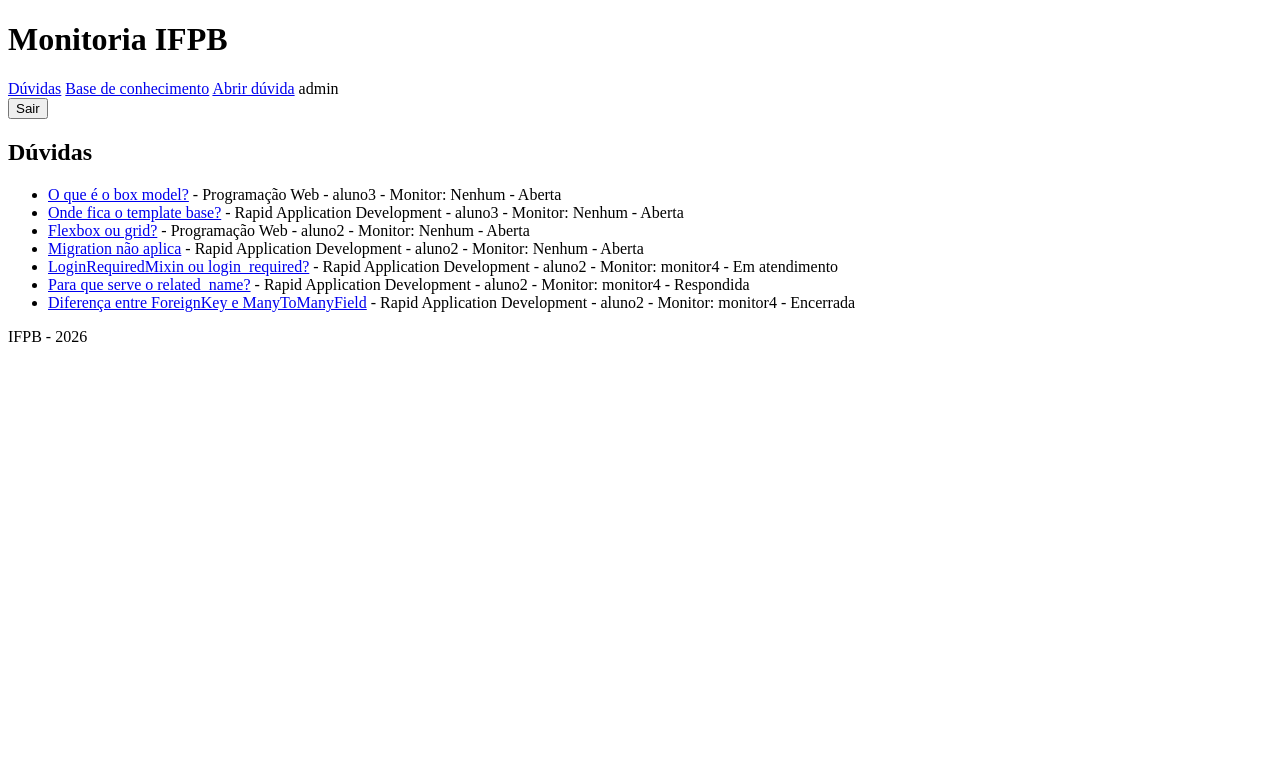
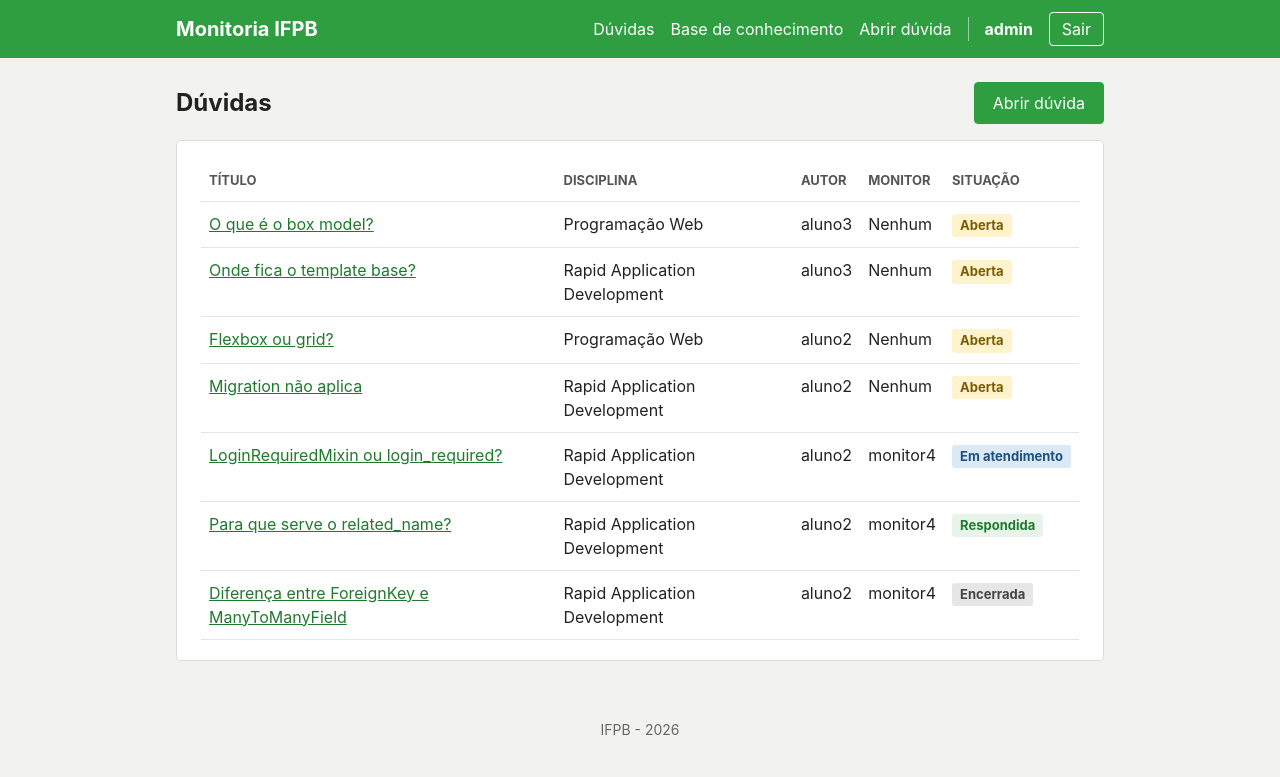
Before and after one commit to franciscovmn/radMonitoria, a Django app: page / in a window 1280 px wide. Shown: the top 777 px of the page. Run offline with Django 5.2, Linux system fonts and the light colour scheme; a user stored in the database is signed in; data comes from the database, SQL or seed files in the repository.

Commit message:
Melhora o visual das páginas

```diff
--- /dev/null
+++ b/duvidas/static/duvidas/estilo.css
@@ -0,0 +1,371 @@
+* {
+  box-sizing: border-box;
+}
+
+body {
+  margin: 0;
+  font-family: -apple-system, "Segoe UI", Roboto, Helvetica, Arial, sans-serif;
+  font-size: 16px;
+  line-height: 1.5;
+  color: #222;
+  background: #f2f3f1;
+}
+
+a {
+  color: #1f7a2e;
+}
+
+h2 {
+  margin-top: 0;
+}
+
+/* Topo */
+
+.topo {
+  background: #2f9e41;
+  color: #fff;
+}
+
+.topo .container {
+  display: flex;
+  flex-wrap: wrap;
+  align-items: center;
+  justify-content: space-between;
+  gap: 12px;
+  padding-top: 12px;
+  padding-bottom: 12px;
+}
+
+.marca {
+  margin: 0;
+  font-size: 20px;
+}
+
+.marca a {
+  color: #fff;
+  text-decoration: none;
+}
+
+.menu {
+  display: flex;
+  flex-wrap: wrap;
+  align-items: center;
+  gap: 16px;
+}
+
+.menu a {
+  color: #fff;
+  text-decoration: none;
+}
+
+.menu a:hover {
+  text-decoration: underline;
+}
+
+.menu form {
+  margin: 0;
+}
+
+.usuario {
+  padding-left: 16px;
+  border-left: 1px solid rgba(255, 255, 255, 0.5);
+  font-weight: bold;
+}
+
+.menu .botao-sair {
+  padding: 4px 12px;
+  border: 1px solid #fff;
+  background: transparent;
+  color: #fff;
+}
+
+.menu .botao-sair:hover {
+  background: #fff;
+  color: #2f9e41;
+}
+
+/* Estrutura */
+
+.container {
+  max-width: 960px;
+  margin: 0 auto;
+  padding: 0 16px;
+}
+
+main.container {
+  padding-top: 24px;
+  padding-bottom: 24px;
+}
+
+.caixa {
+  background: #fff;
+  border: 1px solid #dcdfd9;
+  border-radius: 4px;
+  padding: 20px 24px;
+  margin-bottom: 20px;
+}
+
+.estreita {
+  max-width: 440px;
+  margin-left: auto;
+  margin-right: auto;
+}
+
+.rodape {
+  color: #666;
+  font-size: 14px;
+  text-align: center;
+  padding-bottom: 24px;
+}
+
+.cabecalho {
+  display: flex;
+  flex-wrap: wrap;
+  align-items: center;
+  justify-content: space-between;
+  gap: 12px;
+  margin-bottom: 16px;
+}
+
+.cabecalho h2 {
+  margin: 0;
+}
+
+.discreto {
+  color: #666;
+  font-size: 14px;
+}
+
+/* Mensagens */
+
+.mensagens {
+  list-style: none;
+  padding: 0;
+  margin: 0 0 20px;
+}
+
+.mensagens li {
+  padding: 10px 14px;
+  margin-bottom: 8px;
+  border-left: 4px solid #2f9e41;
+  background: #e8f4ea;
+}
+
+.mensagens li.error {
+  border-left-color: #c62828;
+  background: #fbe9e9;
+}
+
+/* Formulários */
+
+form p {
+  margin: 0 0 14px;
+}
+
+label {
+  display: block;
+  font-weight: bold;
+  margin-bottom: 4px;
+}
+
+input[type="text"],
+input[type="password"],
+input[type="search"],
+input[type="time"],
+select,
+textarea {
+  width: 100%;
+  padding: 8px 10px;
+  border: 1px solid #b9beb5;
+  border-radius: 4px;
+  font: inherit;
+  background: #fff;
+}
+
+textarea {
+  min-height: 140px;
+}
+
+input:focus,
+select:focus,
+textarea:focus {
+  outline: 2px solid #2f9e41;
+  outline-offset: -1px;
+}
+
+.helptext,
+.helptext ul {
+  display: block;
+  color: #666;
+  font-size: 13px;
+  margin-top: 4px;
+}
+
+.errorlist {
+  list-style: none;
+  padding: 0;
+  margin: 0 0 6px;
+  color: #c62828;
+  font-size: 14px;
+}
+
+button,
+.botao {
+  display: inline-block;
+  padding: 8px 18px;
+  border: 1px solid #2f9e41;
+  border-radius: 4px;
+  background: #2f9e41;
+  color: #fff;
+  font: inherit;
+  text-decoration: none;
+  cursor: pointer;
+}
+
+button:hover,
+.botao:hover {
+  background: #26833a;
+}
+
+.botao-secundario {
+  background: #fff;
+  color: #1f7a2e;
+}
+
+.botao-secundario:hover {
+  background: #e8f4ea;
+}
+
+.busca {
+  display: flex;
+  gap: 8px;
+}
+
+.busca input {
+  flex: 1;
+}
+
+/* Tabelas */
+
+.tabela {
+  overflow-x: auto;
+}
+
+table {
+  width: 100%;
+  border-collapse: collapse;
+}
+
+th,
+td {
+  text-align: left;
+  padding: 10px 8px;
+  border-bottom: 1px solid #e3e5e0;
+  vertical-align: top;
+}
+
+th {
+  font-size: 13px;
+  text-transform: uppercase;
+  color: #555;
+}
+
+/* Situação */
+
+.situacao {
+  display: inline-block;
+  padding: 2px 8px;
+  border-radius: 3px;
+  font-size: 13px;
+  font-weight: bold;
+  white-space: nowrap;
+}
+
+.situacao-aberta {
+  background: #fff3cd;
+  color: #7a5b00;
+}
+
+.situacao-em_atendimento {
+  background: #dbe9f7;
+  color: #1c4f82;
+}
+
+.situacao-respondida {
+  background: #e8f4ea;
+  color: #1f7a2e;
+}
+
+.situacao-encerrada {
+  background: #e6e6e6;
+  color: #444;
+}
+
+/* Dúvida */
+
+.dados {
+  display: grid;
+  grid-template-columns: max-content 1fr;
+  gap: 6px 16px;
+  margin: 16px 0 0;
+}
+
+.dados dt {
+  font-weight: bold;
+  color: #555;
+}
+
+.dados dd {
+  margin: 0;
+}
+
+.texto {
+  white-space: pre-line;
+}
+
+.resposta {
+  border-left: 4px solid #2f9e41;
+}
+
+.acoes form {
+  margin: 0;
+}
+
+.disciplinas {
+  display: flex;
+  flex-wrap: wrap;
+  gap: 8px;
+  margin-top: 8px;
+}
+
+.disciplinas .ativo {
+  background: #2f9e41;
+  color: #fff;
+}
+
+.horarios {
+  padding-left: 20px;
+  margin-bottom: 0;
+}
+
+.item-base h3 {
+  margin: 0 0 4px;
+}
+
+.item-base h4 {
+  margin: 16px 0 4px;
+  font-size: 14px;
+  text-transform: uppercase;
+  color: #555;
+}
+
+@media (max-width: 600px) {
+  .usuario {
+    padding-left: 0;
+    border-left: none;
+  }
+
+  .caixa {
+    padding: 16px;
+  }
+}
--- a/duvidas/templates/duvidas/lista.html
+++ b/duvidas/templates/duvidas/lista.html
@@ -3,18 +3,37 @@
 {% block titulo %}Dúvidas - {{ block.super }}{% endblock %}
 
 {% block conteudo %}
-  <h2>Dúvidas</h2>
+  <div class="cabecalho">
+    <h2>Dúvidas</h2>
+    <a class="botao" href="{% url 'duvidas:nova' %}">Abrir dúvida</a>
+  </div>
 
-  <ul>
-    {% for duvida in duvidas %}
-      <li>
-        <a href="{% url 'duvidas:detalhe' duvida.pk %}">{{ duvida.titulo }}</a> - {{ duvida.disciplina.nome }} -
-        {{ duvida.autor.username }} -
-        Monitor: {{ duvida.monitor.username|default:"Nenhum" }} -
-        {{ duvida.get_situacao_display }}
-      </li>
-    {% empty %}
-      <li>Nenhuma dúvida encontrada.</li>
-    {% endfor %}
-  </ul>
+  <section class="caixa tabela">
+    <table>
+      <thead>
+        <tr>
+          <th>Título</th>
+          <th>Disciplina</th>
+          <th>Autor</th>
+          <th>Monitor</th>
+          <th>Situação</th>
+        </tr>
+      </thead>
+      <tbody>
+        {% for duvida in duvidas %}
+          <tr>
+            <td><a href="{% url 'duvidas:detalhe' duvida.pk %}">{{ duvida.titulo }}</a></td>
+            <td>{{ duvida.disciplina.nome }}</td>
+            <td>{{ duvida.autor.username }}</td>
+            <td>{{ duvida.monitor.username|default:"Nenhum" }}</td>
+            <td><span class="situacao situacao-{{ duvida.situacao }}">{{ duvida.get_situacao_display }}</span></td>
+          </tr>
+        {% empty %}
+          <tr>
+            <td colspan="5">Nenhuma dúvida encontrada.</td>
+          </tr>
+        {% endfor %}
+      </tbody>
+    </table>
+  </section>
 {% endblock %}
--- a/templates/base.html
+++ b/templates/base.html
@@ -1,14 +1,18 @@
+{% load static %}
 <!DOCTYPE html>
 <html lang="pt-br">
 <head>
   <meta charset="utf-8">
+  <meta name="viewport" content="width=device-width, initial-scale=1">
   <title>{% block titulo %}Monitoria IFPB{% endblock %}</title>
+  <link rel="stylesheet" href="{% static 'duvidas/estilo.css' %}">
 </head>
 <body>
-  <header>
-    <h1>Monitoria IFPB</h1>
+  <header class="topo">
+    <div class="container">
+      <h1 class="marca"><a href="{% url 'duvidas:lista' %}">Monitoria IFPB</a></h1>
 
-    <nav>
+      <nav class="menu">
         {% if user.is_authenticated %}
           <a href="{% url 'duvidas:lista' %}">Dúvidas</a>
           <a href="{% url 'duvidas:base_conhecimento' %}">Base de conhecimento</a>
@@ -16,31 +20,32 @@
             <a href="{% url 'duvidas:meus_horarios' %}">Meus horários</a>
           {% endif %}
           <a href="{% url 'duvidas:nova' %}">Abrir dúvida</a>
-        <span>{{ user.username }}</span>
+          <span class="usuario">{{ user.username }}</span>
           <form action="{% url 'logout' %}" method="post">
             {% csrf_token %}
-          <button type="submit">Sair</button>
+            <button type="submit" class="botao-sair">Sair</button>
           </form>
         {% else %}
           <a href="{% url 'login' %}">Entrar</a>
           <a href="{% url 'cadastro' %}">Cadastrar</a>
         {% endif %}
       </nav>
+    </div>
   </header>
 
+  <main class="container">
     {% if messages %}
-    <ul>
+      <ul class="mensagens">
         {% for mensagem in messages %}
-        <li>{{ mensagem }}</li>
+          <li class="{{ mensagem.tags }}">{{ mensagem }}</li>
         {% endfor %}
       </ul>
     {% endif %}
 
-  <main>
     {% block conteudo %}{% endblock %}
   </main>
 
-  <footer>
+  <footer class="rodape">
     <p>IFPB - {% now "Y" %}</p>
   </footer>
 </body>
--- a/templates/registration/cadastro.html
+++ b/templates/registration/cadastro.html
@@ -3,6 +3,7 @@
 {% block titulo %}Cadastro - {{ block.super }}{% endblock %}
 
 {% block conteudo %}
+  <section class="caixa estreita">
     <h2>Cadastro</h2>
 
     <form method="post">
@@ -10,4 +11,7 @@
       {{ form.as_p }}
       <button type="submit">Cadastrar</button>
     </form>
+
+    <p class="discreto">Já tem conta? <a href="{% url 'login' %}">Entrar</a></p>
+  </section>
 {% endblock %}
--- a/templates/registration/login.html
+++ b/templates/registration/login.html
@@ -3,6 +3,7 @@
 {% block titulo %}Entrar - {{ block.super }}{% endblock %}
 
 {% block conteudo %}
+  <section class="caixa estreita">
     <h2>Entrar</h2>
 
     <form method="post">
@@ -14,5 +15,6 @@
       <button type="submit">Entrar</button>
     </form>
 
-  <p><a href="{% url 'cadastro' %}">Criar conta</a></p>
+    <p class="discreto">Ainda não tem conta? <a href="{% url 'cadastro' %}">Criar conta</a></p>
+  </section>
 {% endblock %}
```
Also changed, not shown: duvidas/templates/duvidas/base_conhecimento.html (+12 -11 lines), duvidas/templates/duvidas/detalhe.html (+36 -8 lines), duvidas/templates/duvidas/meus_horarios.html (+26 -4 lines), duvidas/templates/duvidas/nova.html (+11 -6 lines), templates/403.html (+5 -2 lines). Lines whose indentation alone changed are shown as unchanged.
